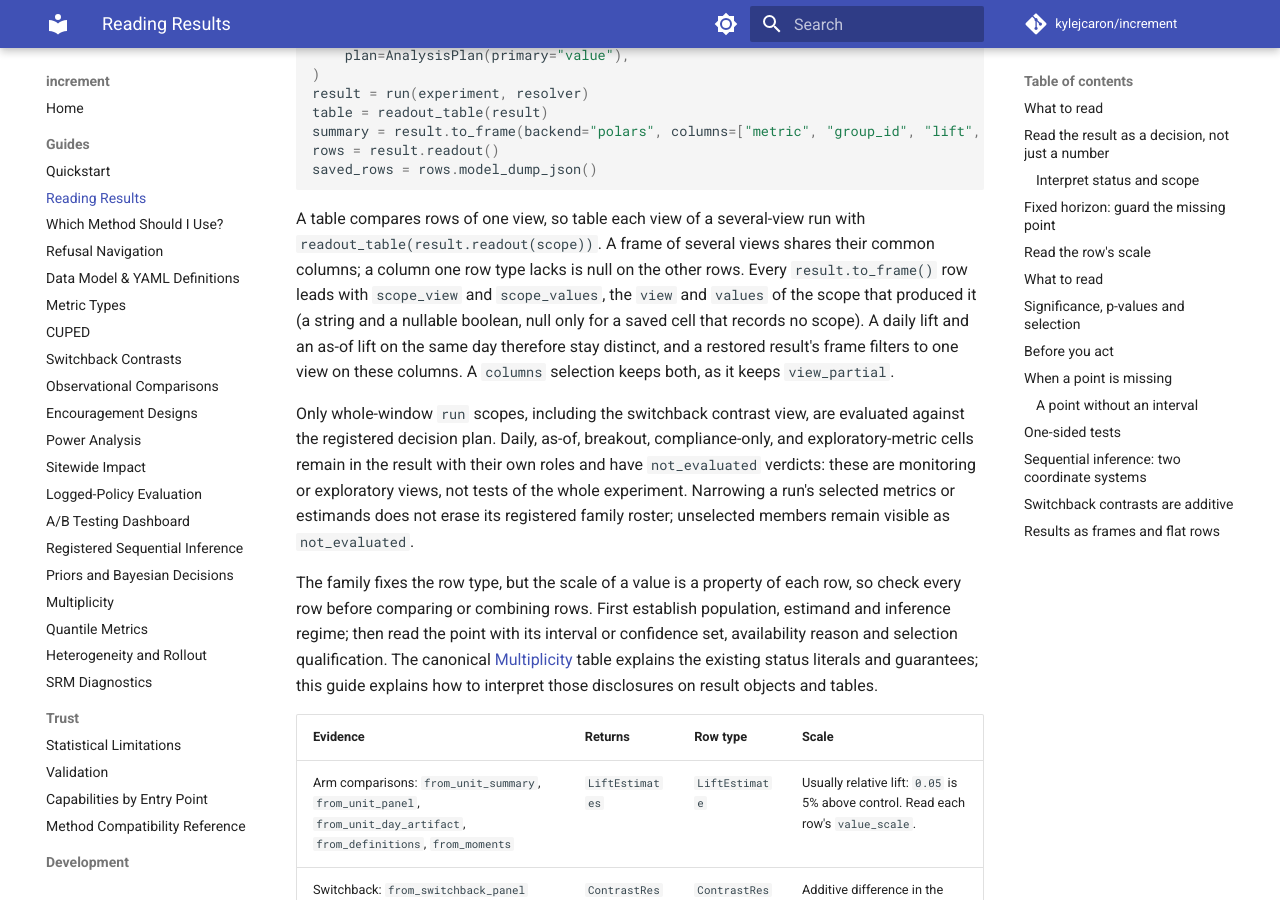
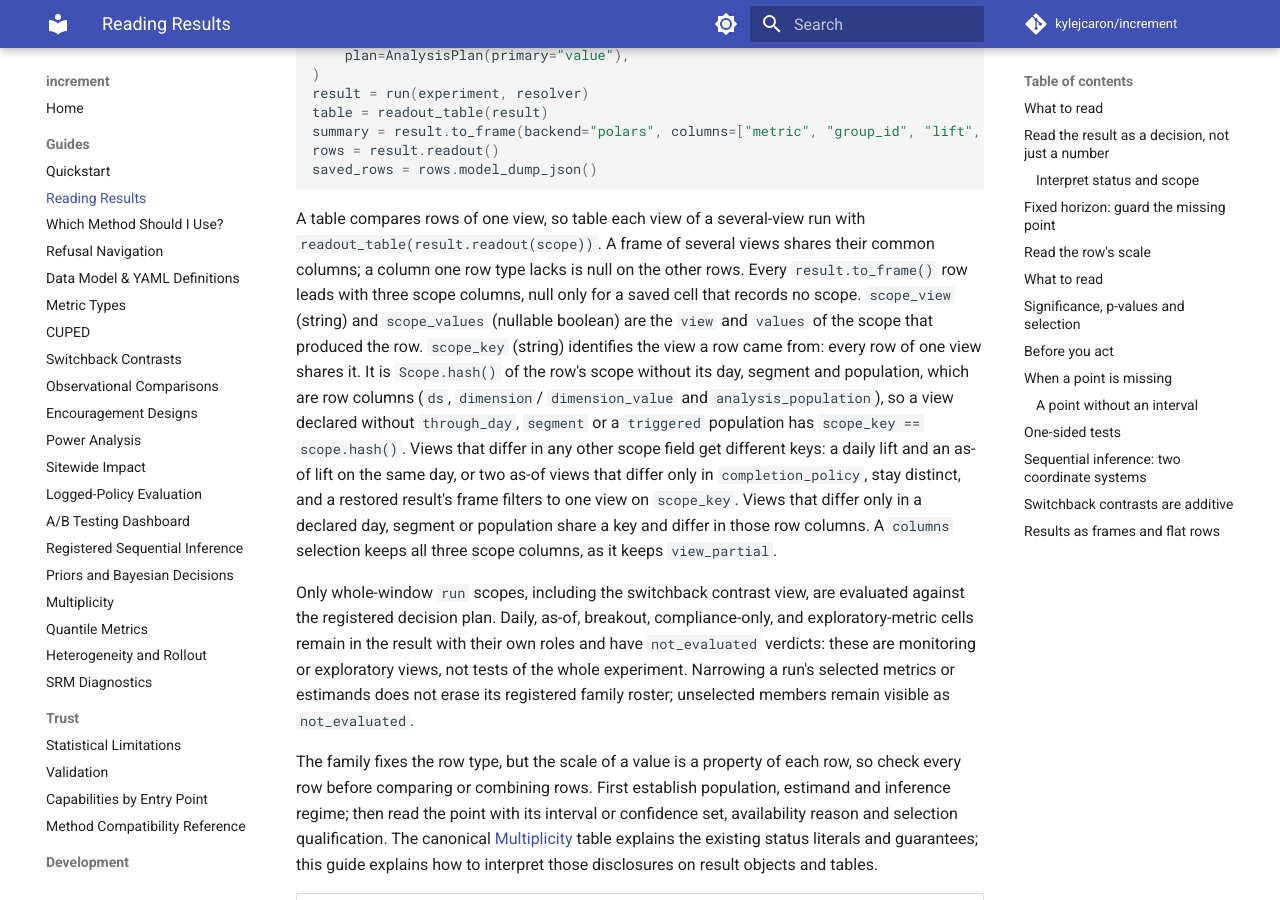
Before and after one commit to kylejcaron/increment, an MkDocs documentation site: the page built from docs/guides/reading-results.md, in a window 1280 px wide and 900 px high, scrolled down 1355 px. Built offline with MkDocs 1.6.1 and Material for MkDocs 9.7.7, drawn with Linux system fonts in a browser that asks for light colours; comment, search, counter and statistics services are not loaded; some of the changed text lies outside the part shown.

Commit message:
fix: key each result frame row to the view it came from
RunResult.to_frame() adds scope_key after scope_view and scope_values: the hash of the row's saved scope without its day, segment and population, which are row columns. Every row of one view shares it, and views that differ in any other scope field, such as two as-of views that differ only in completion_policy, get different keys in live, stored and pickled results.

```diff
--- a/docs/guides/reading-results.md
+++ b/docs/guides/reading-results.md
@@ -9,7 +9,7 @@ consumers each keep one format:
 | Need | Read | Format |
 |---|---|---|
 | The full result collection one view produced | `result.readout(scope)` | The `LiftEstimates`, `BreakoutEstimates`, `DailyLiftEstimates`, `DailyMetricValues` or `ContrastResults` described below, with every row field and live confidence set. `model_dump_json()` writes its full-row JSON. |
-| One frame of every result row | `result.to_frame()` | Each row's `scope_view` and `scope_values`, then its collection's `to_frame` columns, with qualification columns that describe the whole run. |
+| One frame of every result row | `result.to_frame()` | Each row's `scope_view`, `scope_values` and `scope_key`, then its collection's `to_frame` columns, with qualification columns that describe the whole run. |
 | Portable cells to exchange or archive | `result.envelope.to_payload()` or `.to_arrow()` | Versioned result cells and run metadata; no raw outcomes. |
 | A saved run to decide again | `results_store=` on `run`, then `RunResult.from_handle` | The stored run's cells and decision plan. |
 
@@ -57,12 +57,21 @@ saved_rows = rows.model_dump_json()
 A table compares rows of one view, so table each view of a several-view run
 with `readout_table(result.readout(scope))`. A frame of several views shares
 their common columns; a column one row type lacks is null on the other rows.
-Every `result.to_frame()` row leads with `scope_view` and `scope_values`, the
-`view` and `values` of the scope that produced it (a string and a nullable
-boolean, null only for a saved cell that records no scope). A daily lift and an
-as-of lift on the same day therefore stay distinct, and a restored result's
-frame filters to one view on these columns. A `columns` selection keeps both,
-as it keeps `view_partial`.
+Every `result.to_frame()` row leads with three scope columns, null only for a
+saved cell that records no scope. `scope_view` (string) and `scope_values`
+(nullable boolean) are the `view` and `values` of the scope that produced the
+row. `scope_key` (string) identifies the view a row came from: every row of one
+view shares it. It is `Scope.hash()` of the row's scope without its day,
+segment and population, which are row columns (`ds`, `dimension`/
+`dimension_value` and `analysis_population`), so a view declared without
+`through_day`, `segment` or a `triggered` population has
+`scope_key == scope.hash()`. Views that differ in any other scope field get
+different keys: a daily lift and an as-of lift on the same day, or two as-of
+views that differ only in `completion_policy`, stay distinct, and a restored
+result's frame filters to one view on `scope_key`. Views that differ only in a
+declared day, segment or population share a key and differ in those row
+columns. A `columns` selection keeps all three scope columns, as it keeps
+`view_partial`.
 
 Only whole-window `run` scopes, including the switchback contrast view, are
 evaluated against the registered decision plan. Daily, as-of, breakout,
```
Also changed, not shown: docs/api.md (+4 -2 lines), 4 other files.
